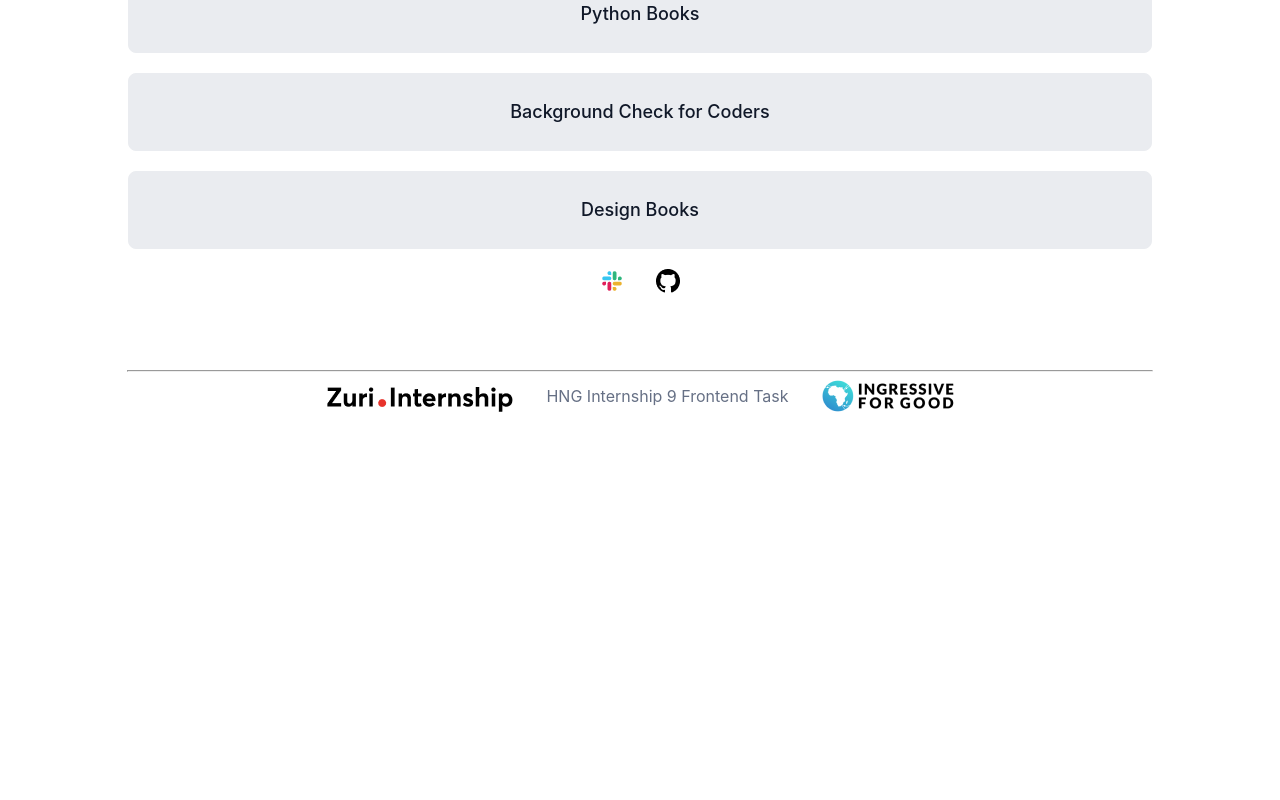
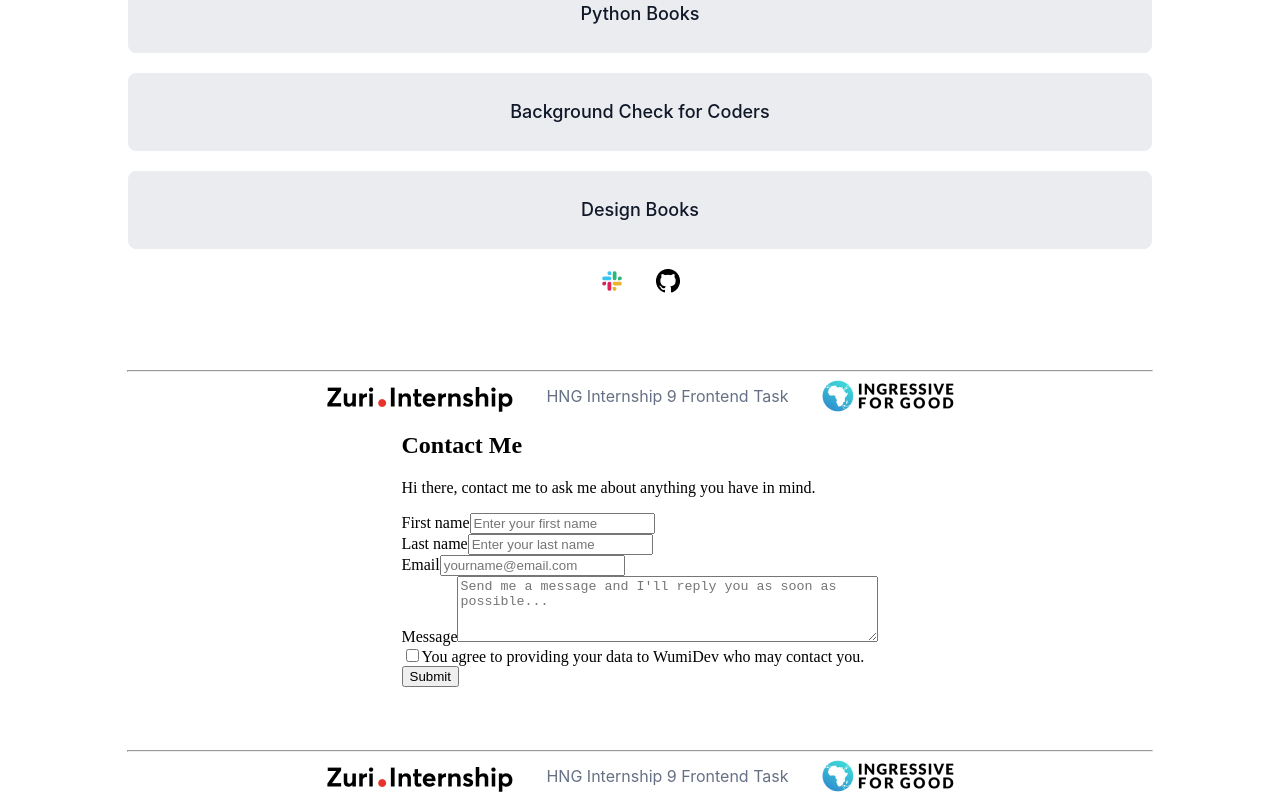
Before and after one commit to WumiDev/profile-page, a React (Create React App) app: page / in a window 1280 px wide. Shown: the part 573-1373 px from the top of the page. Before the commit the page ends 993 px from the top, so only its background shows below. Built offline with nearby package versions, Linux system fonts and the light colour scheme.

Commit message:
refactor: update App.js

```diff
--- a/src/App.js
+++ b/src/App.js
@@ -1,9 +1,11 @@
 import Home from "./pages/Home";
+import Contact from "./pages/Contact";
 
 function App() {
   return (
     <>
       <Home />
+      <Contact />
     </>
   );
 }
```
